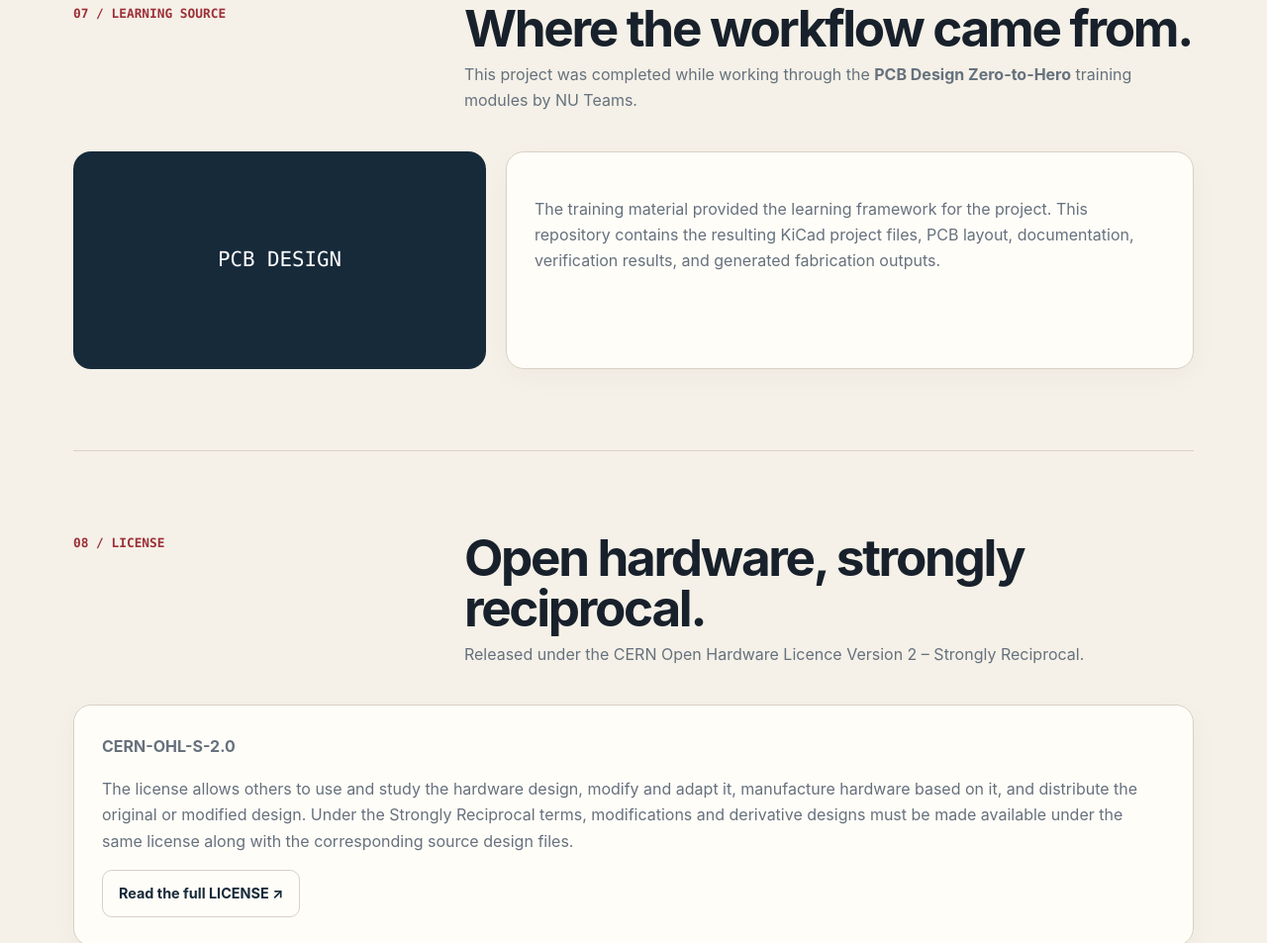
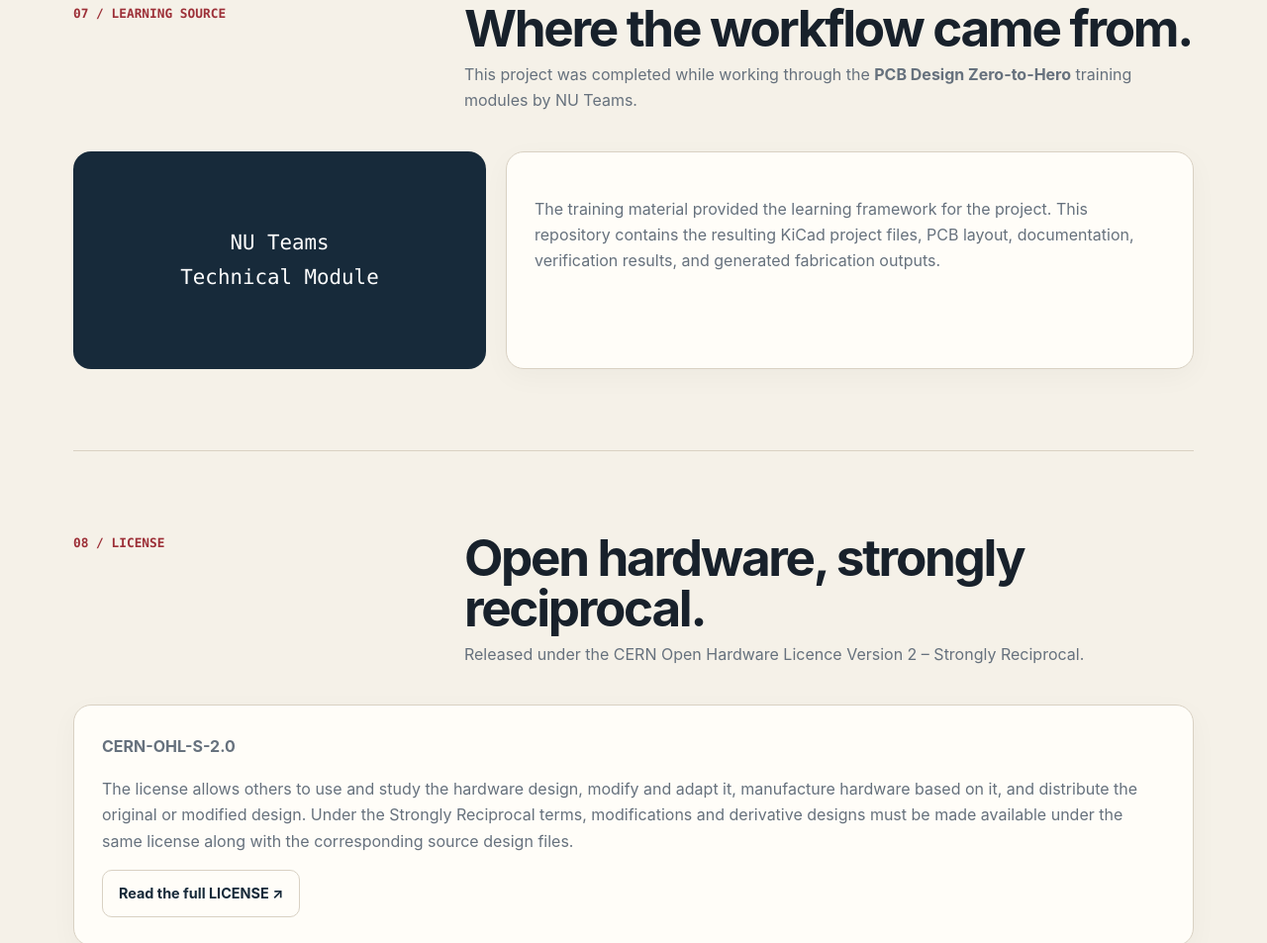
Before and after one commit to shlok-ac/Servo-Controller-555, a plain HTML site: page index.html in a window 1280 px wide. Shown: the part 5710-6663 px from the top of the page at 99% size. Drawn offline with Linux system fonts and the light colour scheme.

Commit message:
Update learning section with new module name

```diff
--- a/index.html
+++ b/index.html
@@ -927,7 +927,7 @@ cd Servo-Controller-555</pre>
         </div>
 
         <div class="learning">
-          <div class="learning-mark">PCB DESIGN<br> </div>
+          <div class="learning-mark">NU Teams<br>Technical Module</div>
           <div class="panel">
             <p>
               The training material provided the learning framework for the project.
```
